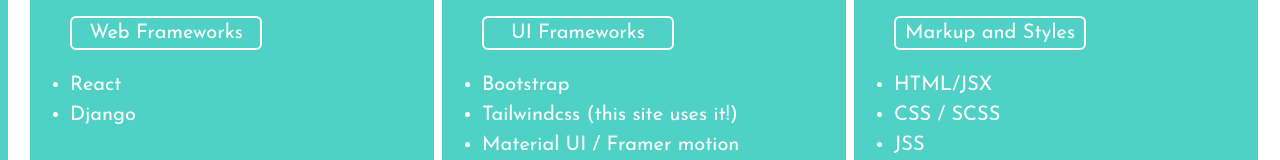
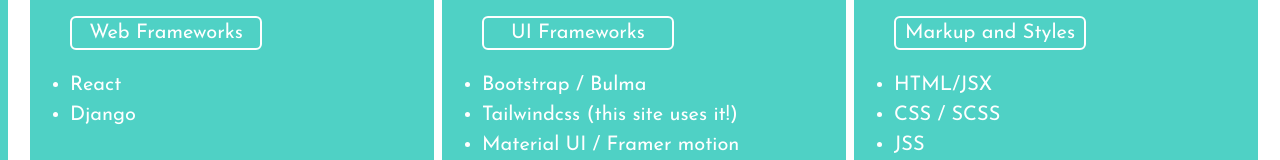
Before and after one commit to smarvins/Personal-Website, a React (Create React App) app: page /skills in a window 1280 px wide. Shown: the part 305-465 px from the top of the page. Built offline with nearby package versions, Linux system fonts and the light colour scheme; what react-alert-template-basic would draw is missing.

Commit message:
added new skill

```diff
--- a/src/components/Skills.js
+++ b/src/components/Skills.js
@@ -32,7 +32,7 @@
             <div className="sm:inline-block md:bg-blue-400 lg:bg-pink-400 xl:bg-teal-400 p-5 pl-10 sm:p-10 rounded-md md:w-full lg:h-full">
               <p className="md:mb-5 w-48 md:text-center text-red-400 sm:text-green-400 md:text-white md:border-2 md:border-white rounded-md text-xl">UI Frameworks</p>
               <ul className="list-disc text-xl md:text-white">
-                <li>Bootstrap</li>
+                <li>Bootstrap / Bulma</li>
                 <li>Tailwindcss (this site uses it!)</li>
                 <li>Material UI / Framer motion</li>
               </ul>
```
